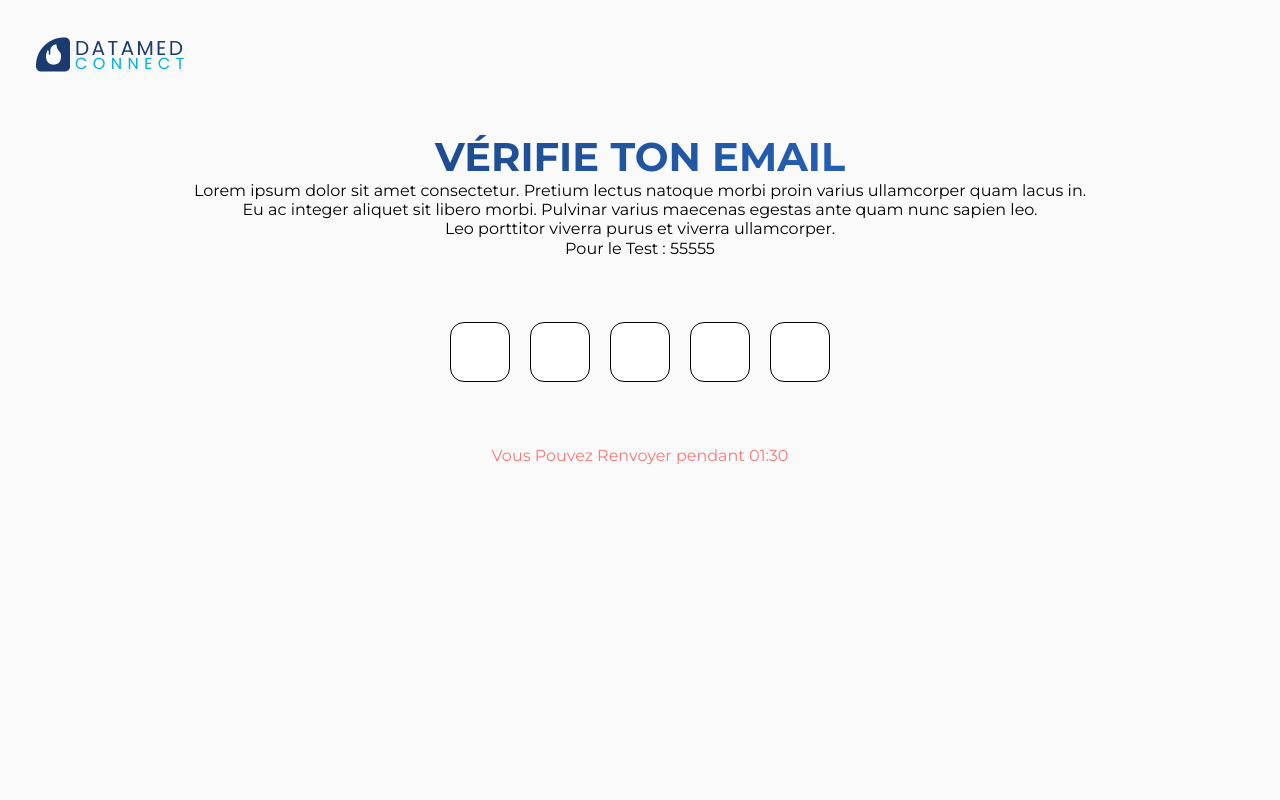
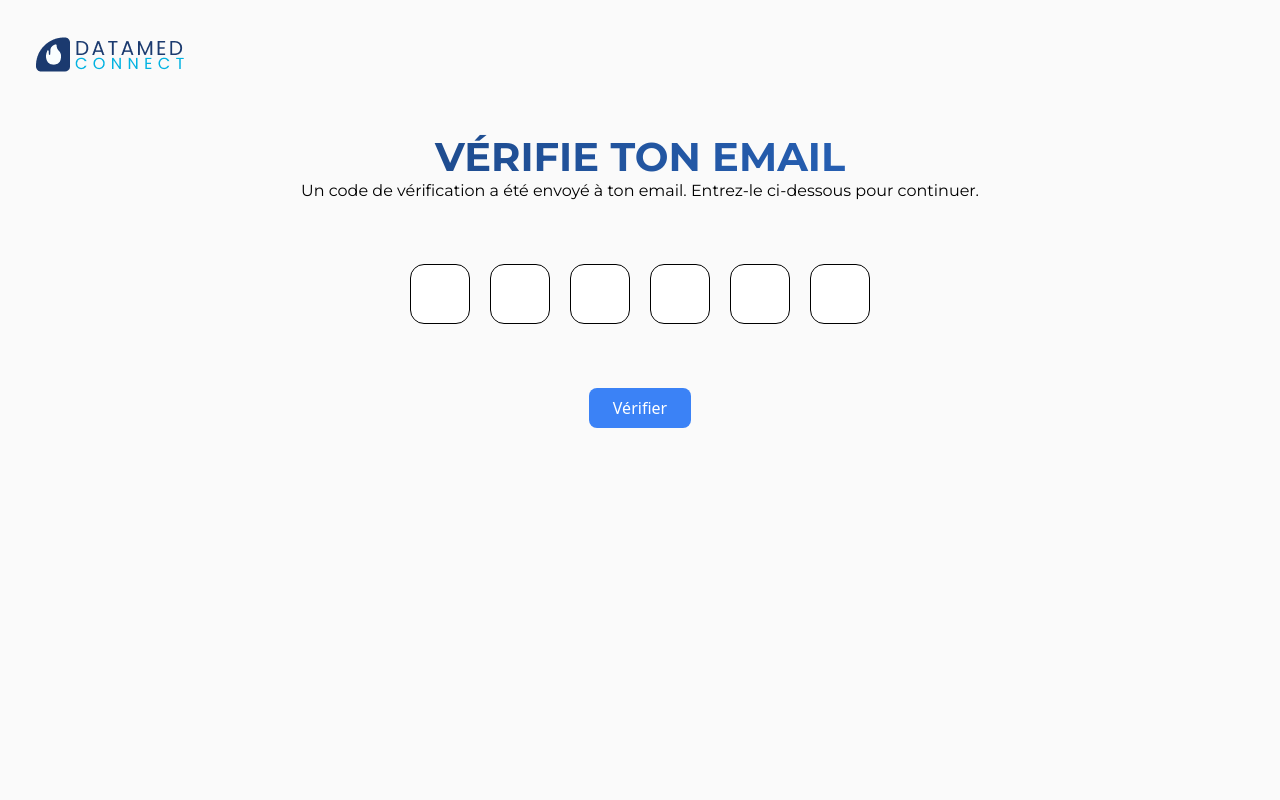
Before and after one commit to CTOFares/datamedconnect, a React (Vite) app: page /Verification in a window 1280 px wide. Shown: the top 800 px of the page. Built offline with nearby package versions, Linux system fonts and the light colour scheme.

Commit message:
Email Verification Handels in

```diff
--- a/src/pages/Details/Details.jsx
+++ b/src/pages/Details/Details.jsx
@@ -16,6 +16,7 @@ const Details = () => {
   const [telephoneError, setTelephoneError] = useState("");
   const [fileError, setFileError] = useState("");
   const [checkboxError, setCheckboxError] = useState("");
+  const [loading, setLoading] = useState(false);
 
   const onDrop = useCallback((acceptedFiles) => {
     if (acceptedFiles.length > 0) {
@@ -29,40 +30,60 @@ const Details = () => {
     accept: "application/pdf",
   });
 
-  const handleClick = (e) => {
+  const handleClick = async (e) => {
     e.preventDefault();
     let valid = true;
 
+    // Reset previous errors
+    setEmailError("");
+    setTelephoneError("");
+    setFileError("");
+    setCheckboxError("");
+
+    // Validate fields
     if (!email) {
       setEmailError("Veuillez remplir le champ Email.");
       valid = false;
-    } else {
-      setEmailError("");
     }
-
     if (!telephone) {
       setTelephoneError("Veuillez remplir le champ Téléphone.");
       valid = false;
-    } else {
-      setTelephoneError("");
     }
-
     if (!fileName) {
       setFileError("Veuillez télécharger un fichier PDF.");
       valid = false;
-    } else {
-      setFileError("");
     }
-
     if (!isChecked) {
       setCheckboxError("Veuillez accepter les termes et conditions.");
       valid = false;
-    } else {
-      setCheckboxError("");
     }
 
-    if (valid) {
-      navigate("/Verification");
+    if (!valid) return;
+
+    setLoading(true); // Disable button during API request
+
+    try {
+      const response = await fetch(
+        "https://datamedconnectbackend.onrender.com/api/otp/send",
+        {
+          method: "POST",
+          headers: { "Content-Type": "application/json" },
+          body: JSON.stringify({ email }),
+        }
+      );
+
+      const data = await response.json();
+
+      if (response.ok) {
+        localStorage.setItem("verificationEmail", email);
+        navigate(`/Verification`, { state: { email } }); // Pass email to the navigation page
+      } else {
+        setEmailError(data.message || "Une erreur s'est produite.");
+      }
+    } catch (error) {
+      setEmailError("Impossible d'envoyer le code OTP. Vérifiez votre connexion.");
+    } finally {
+      setLoading(false); // Re-enable button
     }
   };
 
@@ -77,26 +98,22 @@ const Details = () => {
         <div className="p-5">
           <form action="" className="space-y-4">
             <div className="space-y-4">
-              <label htmlFor="Prenom">Email*</label>
+              <label htmlFor="email">Email*</label>
               <input
                 type="email"
-                className="flex w-full sm:w-[641px] p-[18px_30px] items-start gap-2 h-[45px] rounded-[14px] border-[1px] border-[#000] bg-white"
+                className="flex w-full sm:w-[641px] p-[18px_30px] h-[45px] rounded-[14px] border-[1px] border-[#000] bg-white"
                 placeholder="Contact@consultingdatamed.com"
-                alt="Prenom"
                 value={email}
                 onChange={(e) => setEmail(e.target.value)}
               />
-              {emailError && (
-                <p className="text-red-500 text-sm">{emailError}</p>
-              )}
+              {emailError && <p className="text-red-500 text-sm">{emailError}</p>}
             </div>
             <div className="space-y-2">
-              <label htmlFor="Téléphone">Téléphone*</label>
+              <label htmlFor="telephone">Téléphone*</label>
               <input
                 type="tel"
-                className="flex w-full sm:w-[641px] p-[18px_30px] items-start gap-2 h-[45px] rounded-[14px] border-[1px] border-[#000] bg-white"
+                className="flex w-full sm:w-[641px] p-[18px_30px] h-[45px] rounded-[14px] border-[1px] border-[#000] bg-white"
                 placeholder="+33 25 556  8855"
-                alt="Téléphone"
                 value={telephone}
                 onChange={(e) => setTelephone(e.target.value)}
               />
@@ -120,29 +137,27 @@ const Details = () => {
             </div>
             <div className="flex gap-3 mb-4">
               <input
-                id="default-checkbox"
+                id="terms-checkbox"
                 type="checkbox"
-                value=""
-                className="w-4 h-4 text-blue-600 bg-gray-100 border-gray-300 rounded-sm focus:ring-blue-500 dark:focus:ring-blue-600 dark:ring-offset-gray-800 focus:ring-2 dark:bg-gray-700 dark:border-gray-600"
+                className="w-4 h-4 text-blue-600 bg-gray-100 border-gray-300 rounded-sm focus:ring-blue-500 focus:ring-2"
                 checked={isChecked}
                 onChange={(e) => setIsChecked(e.target.checked)}
               />
               <label
-                htmlFor="default-checkbox"
+                htmlFor="terms-checkbox"
                 className="text-[16px] font-montserrat font-normal leading-[28px] text-black"
               >
                 J’accepte les termes et conditions. Voir les Conditions
                 d’utilisation
               </label>
             </div>
-            {checkboxError && (
-              <p className="text-red-500 text-sm">{checkboxError}</p>
-            )}
+            {checkboxError && <p className="text-red-500 text-sm">{checkboxError}</p>}
             <button
               onClick={handleClick}
-              className="flex w-[189px] text-white p-[13px_19px] justify-center items-center gap-[10px] rounded-[14px] bg-[#173A6D]"
+              className="flex w-[189px] text-white p-[13px_19px] justify-center items-center gap-[10px] rounded-[14px] bg-[#173A6D] disabled:opacity-50"
+              disabled={loading}
             >
-              Continuer
+              {loading ? "Envoi en cours..." : "Continuer"}
               <svg
                 xmlns="http://www.w3.org/2000/svg"
                 width="20"
--- a/src/pages/EmailVerif/VerificationEmail.jsx
+++ b/src/pages/EmailVerif/VerificationEmail.jsx
@@ -1,20 +1,49 @@
-import React, { useRef } from "react";
-import { useNavigate } from "react-router-dom";
+import React, { useRef, useState, useEffect } from "react";
+import { useNavigate, useLocation } from "react-router-dom";
 import Nav from "../../Components/Nav";
 import Footer from "../../Components/Footer";
 
 const VerificationEmail = () => {
   const inputRefs = useRef([]);
+  const [error, setError] = useState("");
   const navigate = useNavigate();
+  const location = useLocation();
+  const email = location.state?.email || "";
+
+  // Check if email is received correctly
+  useEffect(() => {
+    console.log("Email received:", email); // Log email for debugging
+  }, [email]);
 
   const handleInputChange = (e, index) => {
     if (e.target.value.length === 1 && index < inputRefs.current.length - 1) {
       inputRefs.current[index + 1].focus();
     }
+  };
 
-    const inputValues = inputRefs.current.map((input) => input.value).join("");
-    if (inputValues === "55555") {
-      navigate("/Info");
+  const handleSubmit = async () => {
+    const otp = inputRefs.current.map((input) => input.value).join("");
+
+    if (!email) {
+      setError("Email non fourni. Veuillez réessayer.");
+      return;
+    }
+
+    try {
+      const response = await fetch("https://datamedconnectbackend.onrender.com/api/otp/verify", {
+        method: "POST",
+        headers: { "Content-Type": "application/json" },
+        body: JSON.stringify({ email, otp }),
+      });
+
+      const data = await response.json();
+      if (response.ok) {
+        navigate("/Info");
+      } else {
+        setError(data.message || "Code incorrect. Veuillez réessayer.");
+      }
+    } catch (error) {
+      setError("Une erreur est survenue. Veuillez réessayer.");
     }
   };
 
@@ -26,29 +55,27 @@ const VerificationEmail = () => {
           vérifie ton email
         </h1>
         <p className="text-black text-center font-montserrat text-[16px] font-normal leading-[120.402%]">
-          Lorem ipsum dolor sit amet consectetur. Pretium lectus natoque morbi
-          proin varius ullamcorper quam lacus in. <br />
-          Eu ac integer aliquet sit libero morbi. Pulvinar varius maecenas
-          egestas ante quam nunc sapien leo. <br /> Leo porttitor viverra purus
-          et viverra ullamcorper.
-          <br />
-          Pour le Test : 55555
+          Un code de vérification a été envoyé à ton email. Entrez-le ci-dessous pour continuer.
         </p>
-        <div className="flex   pt-8 pb-8 items-center justify-center gap-5 mt-8 mb-8">
-          {[...Array(5)].map((_, index) => (
+        <div className="flex pt-8 pb-8 items-center justify-center gap-5 mt-8 mb-8">
+          {[...Array(6)].map((_, index) => (
             <input
               key={index}
               type="tel"
-              className="flex w-[49px] sm:w-[60px] p-[15px] sm:h-[60px] justify-between items-center border border-black bg-white rounded-[14px] text-center font-poppins text-[16px] font-normal leading-[120.402%]"
+              className="w-[49px] sm:w-[60px] p-[15px] sm:h-[60px] border border-black bg-white rounded-[14px] text-center font-poppins text-[16px]"
               maxLength="1"
               ref={(el) => (inputRefs.current[index] = el)}
               onChange={(e) => handleInputChange(e, index)}
             />
           ))}
         </div>
-        <p className="text-[#FD7979] text-center font-montserrat text-[16px] font-normal leading-[120.402%]">
-          Vous Pouvez Renvoyer pendant 01:30
-        </p>
+        {error && <p className="text-[#FD7979] text-center">{error}</p>}
+        <button
+          onClick={handleSubmit}
+          className="block mx-auto mt-4 bg-blue-500 text-white px-6 py-2 rounded-lg hover:bg-blue-600"
+        >
+          Vérifier
+        </button>
       </div>
       <Footer />
     </div>
```
